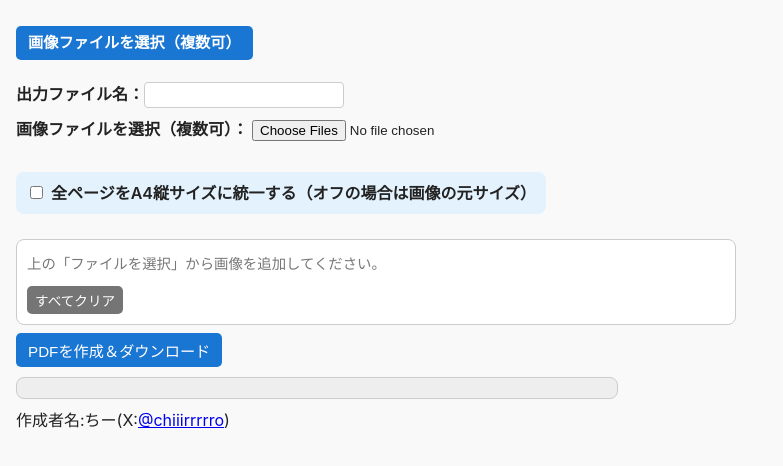
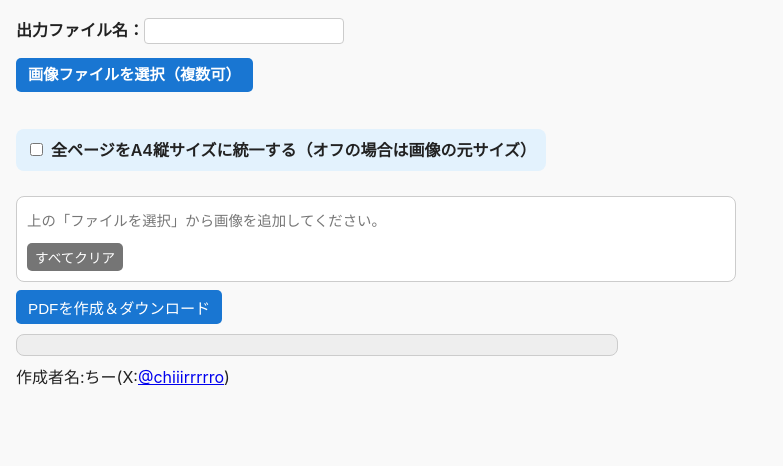
Before and after one commit to chiiirrrrro/PDF-tools, a plain HTML site: page img-to-pdf/index.html in a window 1280 px wide. Shown: the part 198-664 px from the top of the page, without its empty margins (0-783 px from the left). Drawn offline with Linux system fonts and the light colour scheme.

Commit message:
Remove duplicate file input and label in HTML

```diff
--- a/img-to-pdf/index.html
+++ b/img-to-pdf/index.html
@@ -20,16 +20,10 @@
     順番通りに1つのPDFへ一括変換。<br>
     ページの並べ替えやファイル名自動補完機能も。</h4>
 
+  <label>出力ファイル名：<input type="text" id="title" /></label>
+
   <label for="imageFiles" class="file-select-btn">画像ファイルを選択（複数可）</label>
   <input type="file" id="imageFiles" class="file-input-hidden" accept="image/png, image/jpeg, image/webp" multiple />
-  <p id="fileCount"></p>
-
-  <label>出力ファイル名：<input type="text" id="title" /></label>
-
-  <label>
-    画像ファイルを選択（複数可）：
-    <input type="file" id="imageFiles" accept="image/png, image/jpeg, image/webp" multiple />
-  </label>
   <p id="fileCount"></p>
 
   <div class="option-setting">
```
